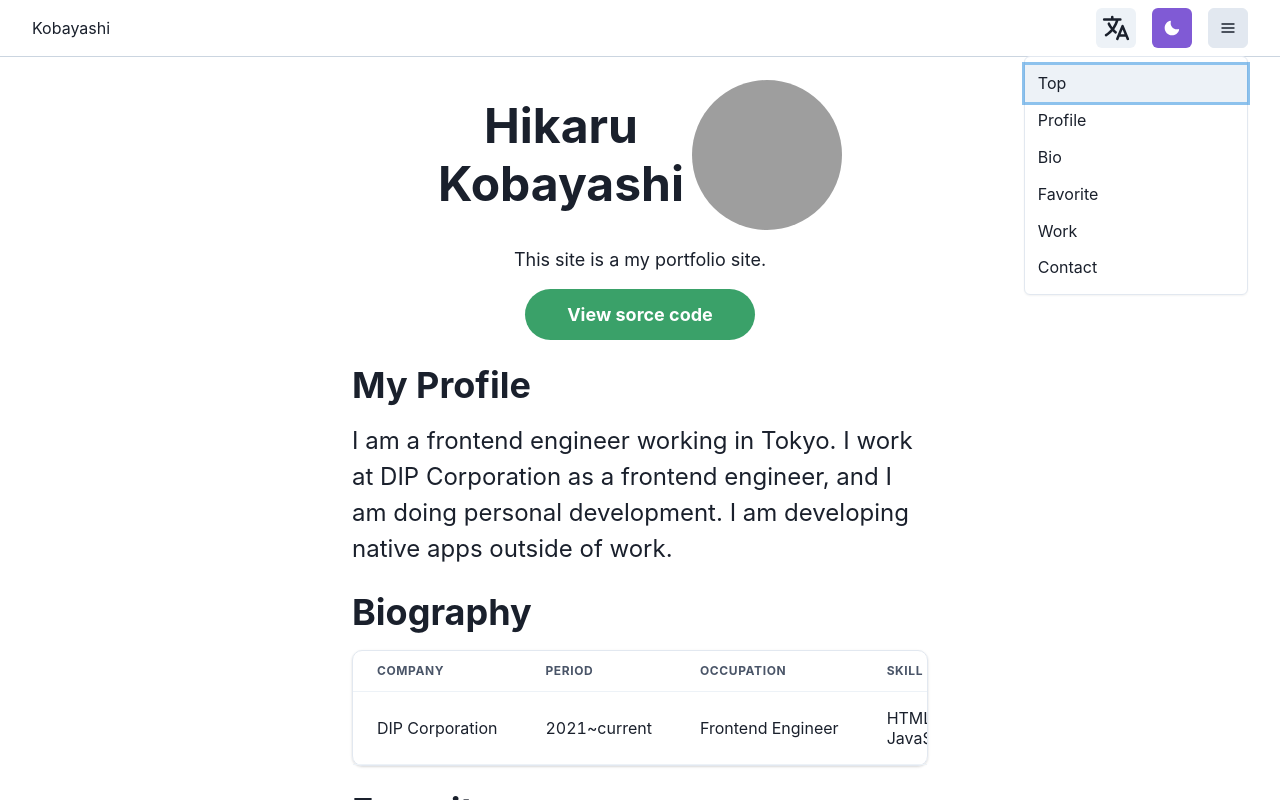
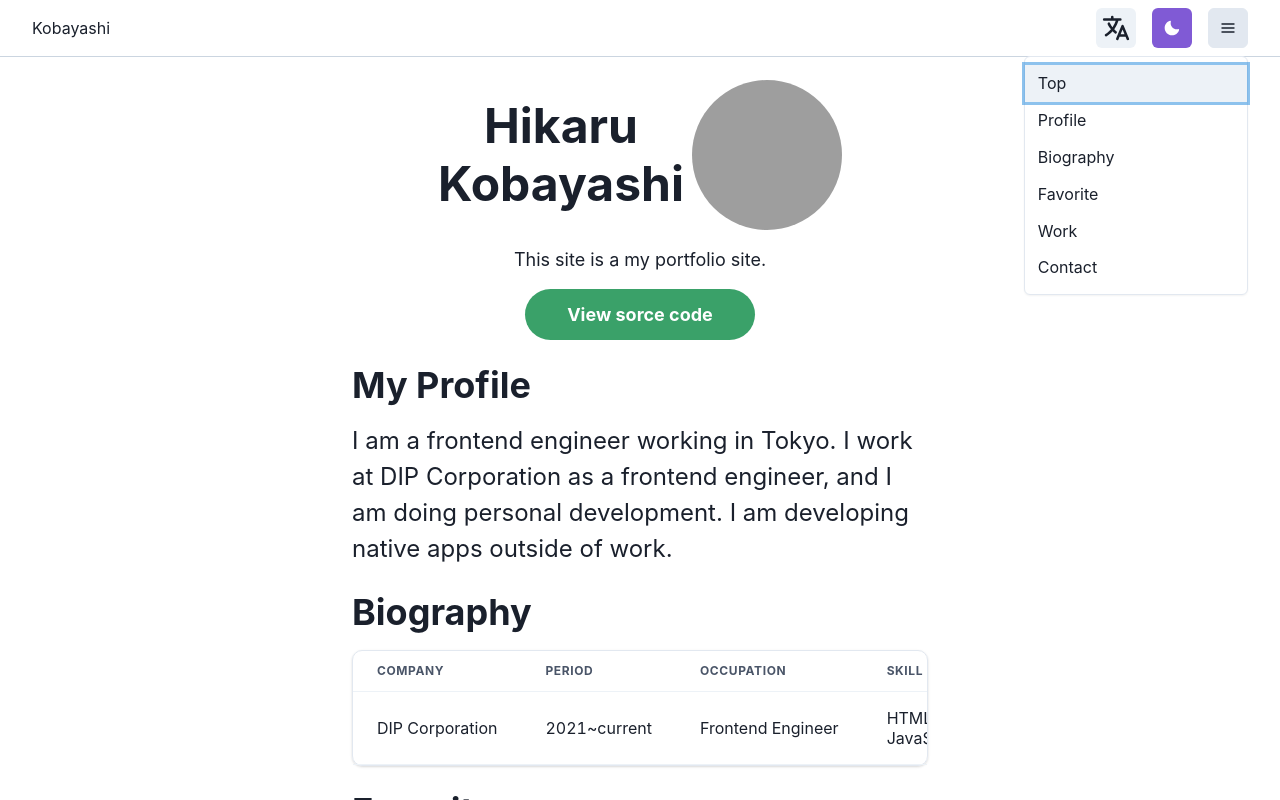
Before and after one commit to HikaruKobayashi/kobayashi, a Next.js app: page / in a window 1280 px wide. Both pictures are taken after a click on the button 1228 px from the left and 28 px from the top of the page. Shown: the top 800 px of the page. Built offline with nearby package versions, Linux system fonts and the light colour scheme; grey boxes are pictures that could not be loaded.

Commit message:
refactoring navbar

```diff
--- a/locales/en.tsx
+++ b/locales/en.tsx
@@ -1,4 +1,30 @@
 export default {
+  nav: [
+    {
+      name: 'Top',
+      link: 'top',
+    },
+    {
+      name: 'Profile',
+      link: 'profile',
+    },
+    {
+      name: 'Biography',
+      link: 'bio',
+    },
+    {
+      name: 'Favorite',
+      link: 'favorite',
+    },
+    {
+      name: 'Work',
+      link: 'work',
+    },
+    {
+      name: 'Contact',
+      link: 'contact',
+    },
+  ],
   top: {
     subTitle: 'This site is a my portfolio site.',
     btnText: 'View sorce code',
--- a/locales/ja.tsx
+++ b/locales/ja.tsx
@@ -1,4 +1,30 @@
 export default {
+  nav: [
+    {
+      name: 'トップ',
+      link: 'top',
+    },
+    {
+      name: 'プロフィール',
+      link: 'profile',
+    },
+    {
+      name: '経歴',
+      link: 'bio',
+    },
+    {
+      name: '趣味',
+      link: 'favorite',
+    },
+    {
+      name: 'ポートフォリオ',
+      link: 'work',
+    },
+    {
+      name: 'お問い合わせ',
+      link: 'contact',
+    },
+  ],
   top: {
     subTitle: '小林のポートフォリオサイトです',
     btnText: 'ソースコードを確認する',
--- a/src/components/common/nav-bar.tsx
+++ b/src/components/common/nav-bar.tsx
@@ -1,7 +1,14 @@
 import {IconButton, Menu, MenuButton, MenuList, MenuItem, Link} from '@chakra-ui/react';
 import {HamburgerIcon} from '@chakra-ui/icons';
+import useLocale from './../../../locales/lang';
 
+interface Props {
+  name: string;
+  link: string;
+}
 const Navbar = () => {
+  const lang = useLocale();
+
   return (
     <Menu>
       <MenuButton
@@ -12,24 +19,11 @@ const Navbar = () => {
         variant="outline"
       />
       <MenuList>
-        <MenuItem as={Link} href="#top" style={{textDecoration: 'none'}}>
-          Top
-        </MenuItem>
-        <MenuItem as={Link} href="#profile" style={{textDecoration: 'none'}}>
-          Profile
-        </MenuItem>
-        <MenuItem as={Link} href="#bio" style={{textDecoration: 'none'}}>
-          Bio
-        </MenuItem>
-        <MenuItem as={Link} href="#favorite" style={{textDecoration: 'none'}}>
-          Favorite
-        </MenuItem>
-        <MenuItem as={Link} href="#work" style={{textDecoration: 'none'}}>
-          Work
-        </MenuItem>
-        <MenuItem as={Link} href="#contact" style={{textDecoration: 'none'}}>
-          Contact
-        </MenuItem>
+        {lang.lang.nav.map((item: Props, index: number) => (
+          <MenuItem as={Link} href={'#' + item.link} style={{textDecoration: 'none'}} key={index}>
+            {item.name}
+          </MenuItem>
+        ))}
       </MenuList>
     </Menu>
   );
```
